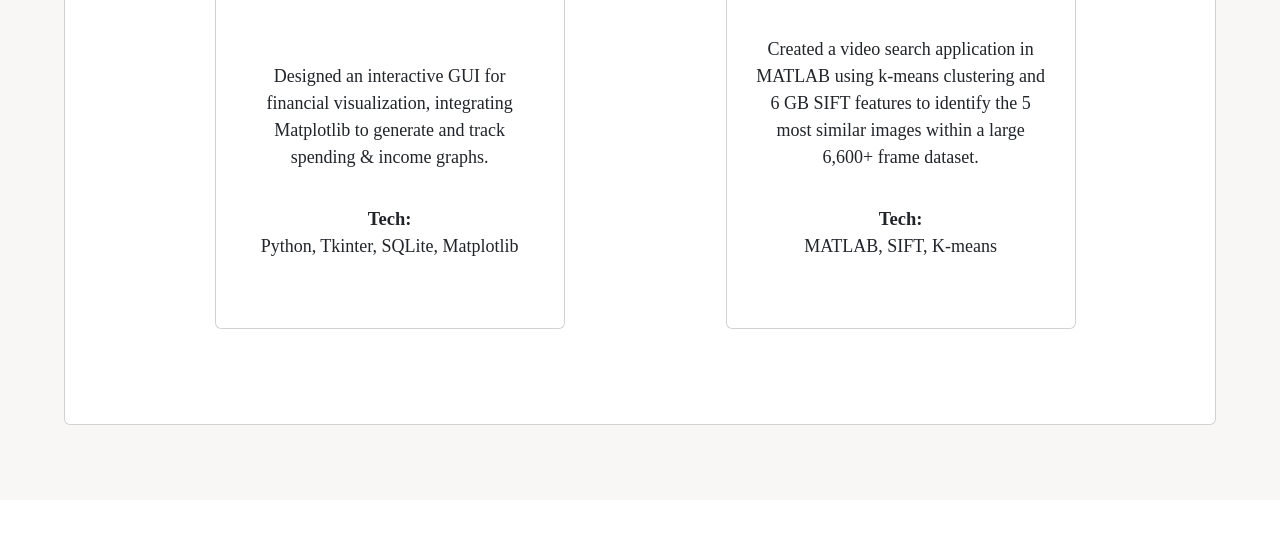
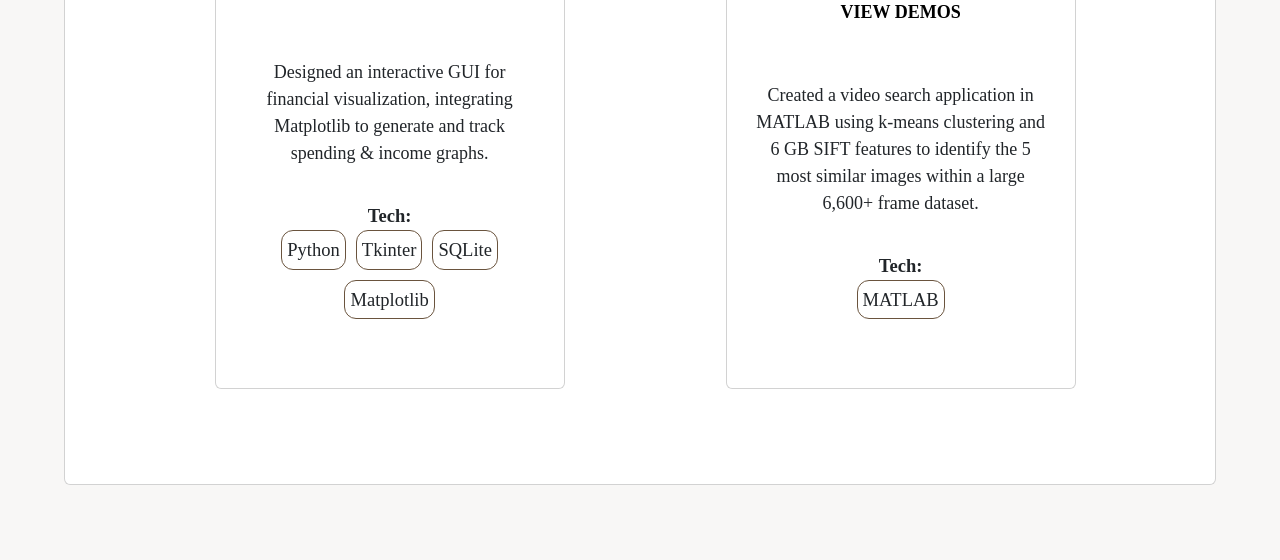
Before and after one commit to jschhie/portfolio, a Flask app: page /projects in a window 1280 px wide. Shown: the part 2160-2720 px from the top of the page. Before the commit the page ends 2585 px from the top, so only its background shows below. Run offline with Flask 3, Linux system fonts and the light colour scheme; some web fonts are replaced.

Commit message:
feat: +Tech badges, fix project cards RWD

```diff
--- a/website/static/style.css
+++ b/website/static/style.css
@@ -330,6 +330,14 @@ details[open] summary {
   left: auto;
 }
 
+.tech-badge {
+  width: auto;
+  border-radius: 12px;
+  border: 1px solid;
+  padding: 5px;
+  border-color: rgba(106, 84, 62, 1);
+}
+
 .profile-img {
   border-radius: 50%;
   display: block;
@@ -509,7 +517,7 @@ details[open] summary {
   align-items: center;
   padding: 3%;
   margin: 3%;
-  height: 680px;
+  height: 700px;
   width: 350px;
 }
 
--- a/website/templates/components/_project_content.html
+++ b/website/templates/components/_project_content.html
@@ -50,7 +50,11 @@
   <br/>
   <p style="margin: auto;">
     <span style="font-weight: bold;">Tech: </span>
-    <p>{{tech_stack}}</p>
+    <p style="display: flex; flex-wrap: wrap; gap: 10px; justify-content: center;">
+    {% for tech in tech_stack %}
+      <span class="tech-badge">{{tech}}</span>
+    {% endfor %}
+    </p>
   </p>
 </div>
 {% endmacro %}
--- a/website/templates/projects.html
+++ b/website/templates/projects.html
@@ -82,7 +82,7 @@
       {{
         project_content.project_text(
           'Designed and developed a full-stack e-commerce platform with a secure customer portal, dynamic shopping cart logic, membership rewards system, and complete transaction processing.',
-          'Python, Flask, JavaScript, SQLite, Bootstrap, HTML, CSS',
+          ['Python', 'Flask', 'JavaScript', 'SQLite', 'Bootstrap', 'HTML', 'CSS'],
         )
       }}
     </div>
@@ -133,7 +133,7 @@
       {{
         project_content.project_text(
           'Developed a mobile-first cafe ordering system with an integrated Admin Dashboard for real-time inventory tracking and complex order management.',
-          'Python, Flask, JavaScript, SQLite, Bootstrap, HTML, CSS',
+          ['Python', 'Flask', 'JavaScript', 'SQLite', 'Bootstrap', 'HTML', 'CSS'],
         )
       }}
     </div>
@@ -184,7 +184,7 @@
       {{
         project_content.project_text(
           'Built a multi-user Flask application for secure team task management, featuring shared scheduling, status tracking, and multi-criteria search logic.',
-          'Python, Flask, JavaScript, SQLite, Bootstrap, HTML, CSS',
+          ['Python', 'Flask', 'JavaScript', 'SQLite', 'Bootstrap', 'HTML', 'CSS'],
         )
       }}
     </div>
@@ -235,7 +235,7 @@
       {{
         project_content.project_text(
           'Collaboratively architected a lineage-based RDBMS in Python for student data, providing full CRUD and aggregate functionality with version history tracking.',
-          'Python',
+          ['Python'],
         )
       }}
     </div>
@@ -286,7 +286,7 @@
       {{
         project_content.project_text(
           'Designed an interactive GUI for financial visualization, integrating Matplotlib to generate and track spending & income graphs.',
-          'Python, Tkinter, SQLite, Matplotlib',
+          ['Python', 'Tkinter', 'SQLite', 'Matplotlib'],
         )
       }}
     </div>
@@ -337,7 +337,7 @@
       {{
         project_content.project_text(
           'Created a video search application in MATLAB using k-means clustering and 6 GB SIFT features to identify the 5 most similar images within a large 6,600+ frame dataset.',
-          'MATLAB, SIFT, K-means',
+          ['MATLAB'],
         )
       }}
     </div>
```
